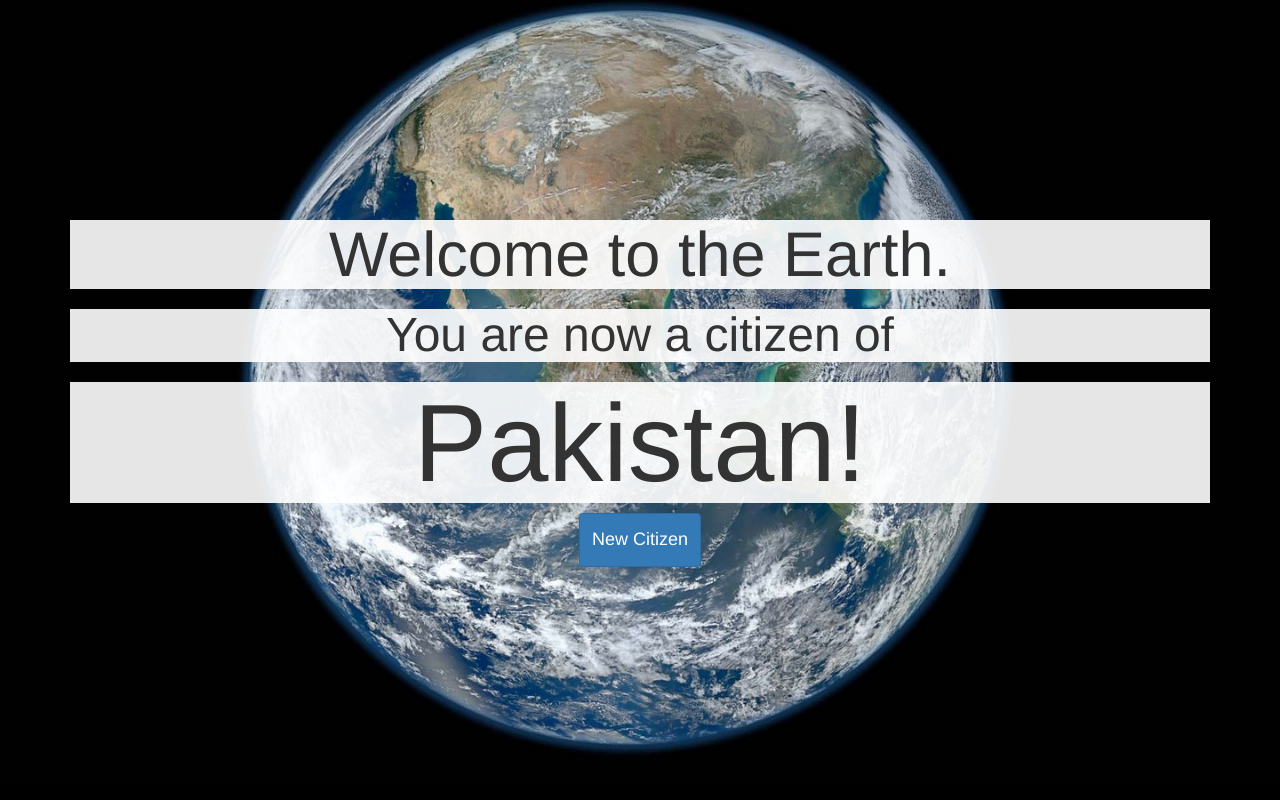
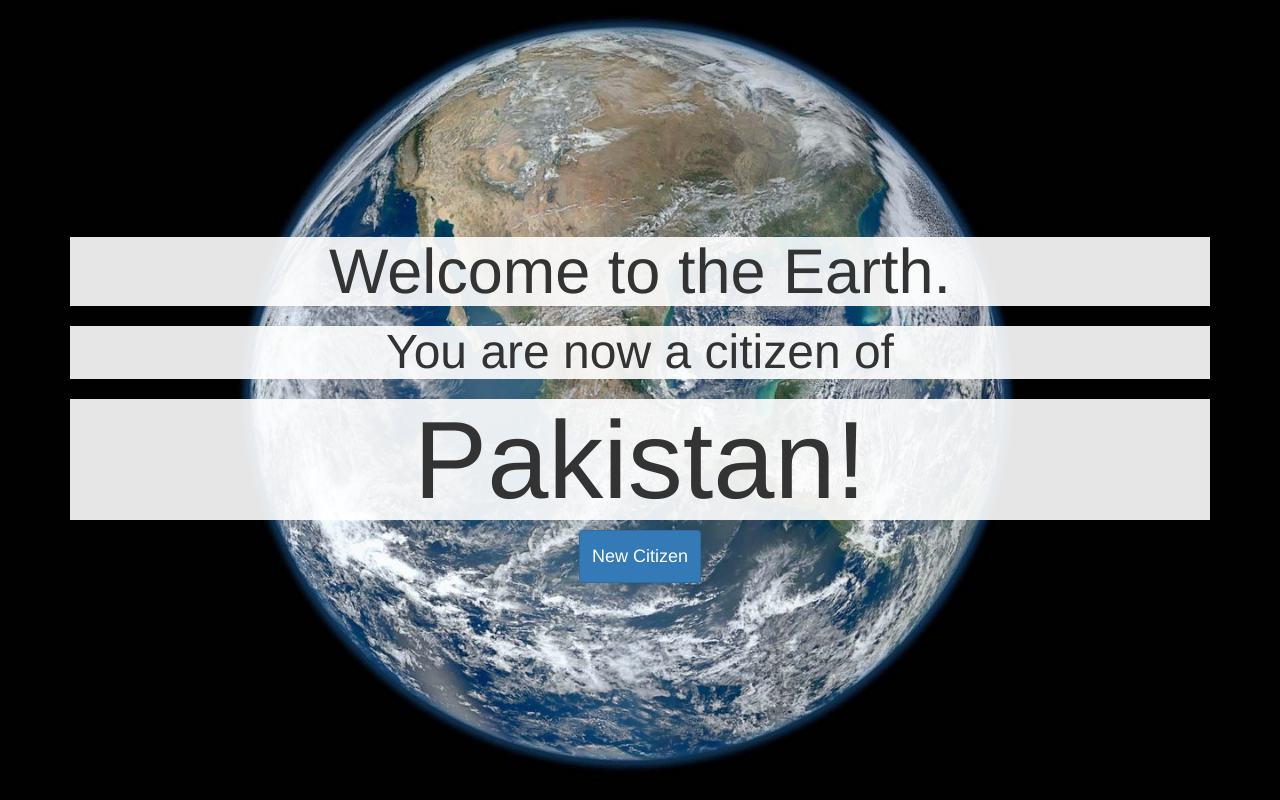
Before and after one commit to wackywendell/countrychooser, a plain HTML site: page index.html in a window 1280 px wide. Drawn offline with nearby package versions, Linux system fonts and the light colour scheme.

Commit message:
Make the chooser (and earth) be centered
This makes the .header-image take up the whole window,
so go ahead and move background-image back into it

```diff
--- a/one-page-wonder.css
+++ b/one-page-wonder.css
@@ -5,20 +5,27 @@
  * For details, see http://www.apache.org/licenses/LICENSE-2.0.
  */
 
-body {
+.header-image {
+    width: 100%;
+    text-align: center;
+
     background: url('blue-marble-earth-wallpaper-1920.jpg') no-repeat center center scroll #000000;
     -webkit-background-size: cover;
     -moz-background-size: cover;
     background-size: cover;
     -o-background-size: cover;
-}
-.header-image {
-    display: block;
+
+    /* Vertical centering */
+    display: table;
+    position: absolute;
+    height: 100%;
     width: 100%;
-    text-align: center;
 }
 
 .headline {
+    /* Vertical centering */
+    display: table-cell;
+    vertical-align: middle;
     padding: 200px 0;
 }
 
```
